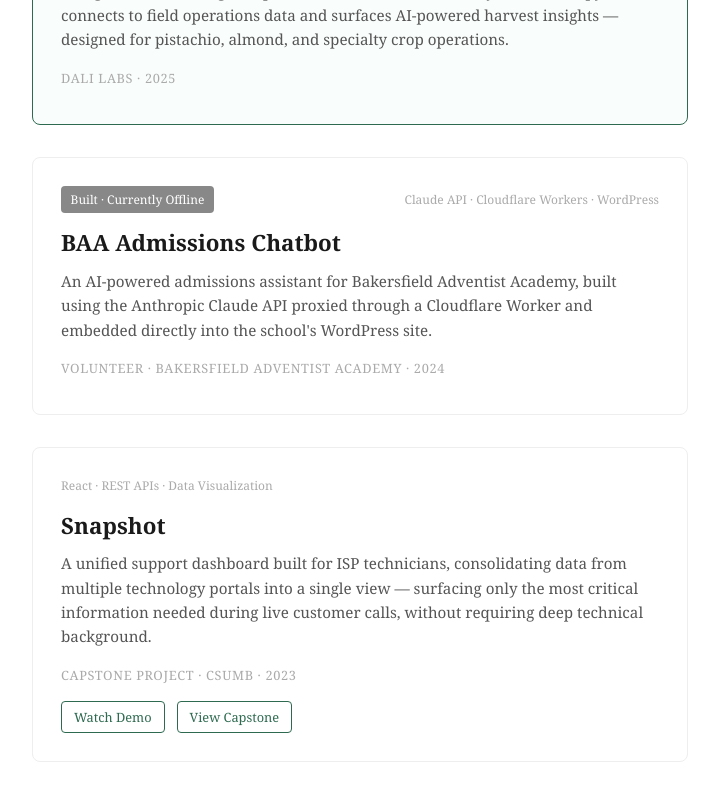
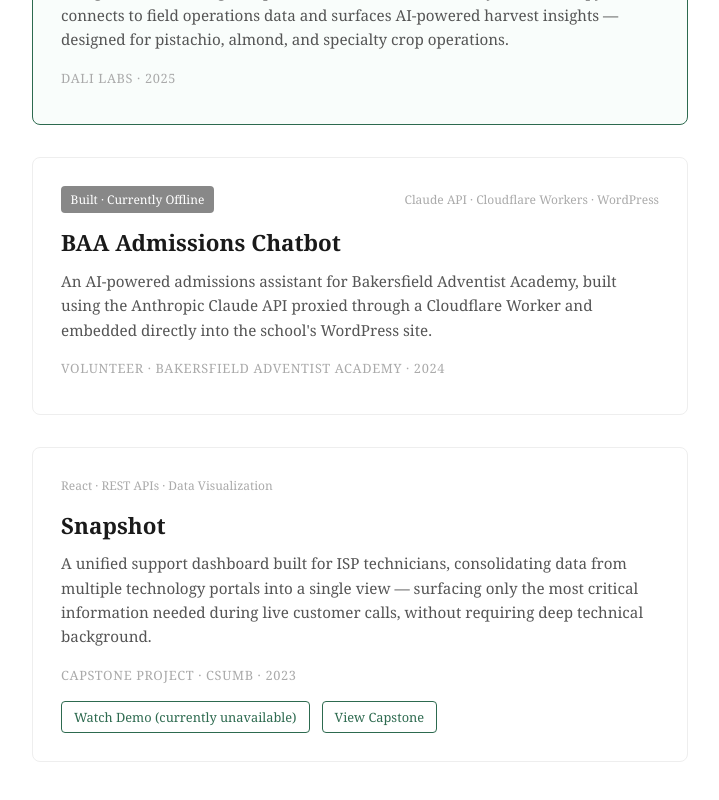
Before and after one commit to christiandali/christiandali-dev, a SvelteKit app: page / in a window 1280 px wide. Shown: the part 1795-2595 px from the top of the page, without its empty margins (280-999 px from the left). Built offline with nearby package versions, Linux system fonts and the light colour scheme.

Commit message:
edited link to youtube video

```diff
--- a/src/routes/+page.svelte
+++ b/src/routes/+page.svelte
@@ -90,7 +90,7 @@
       <p>A unified support dashboard built for ISP technicians, consolidating data from multiple technology portals into a single view — surfacing only the most critical information needed during live customer calls, without requiring deep technical background.</p>
       <p class="label">Capstone Project · CSUMB · 2023</p>
     <div class="project-links">
-    <a href="https://www.youtube.com/watch?v=8USs1nkyP14" target="_blank">Watch Demo</a>
+    <a>Watch Demo (currently unavailable)</a>
     <a href="https://dalitechnologies.weebly.com/cst-489499---capstone.html" target="_blank">View Capstone</a>
     </div>
     </div>
```
